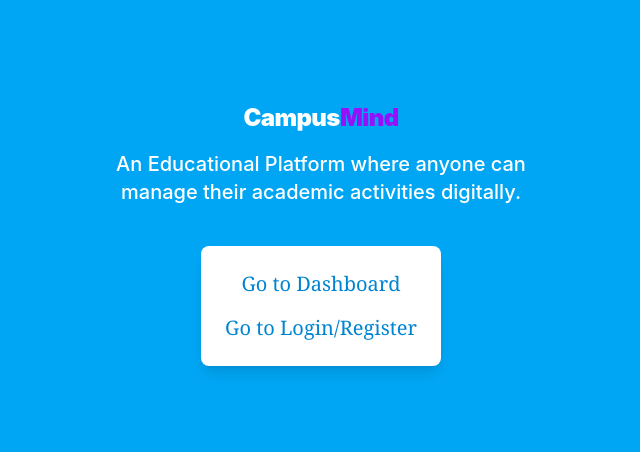
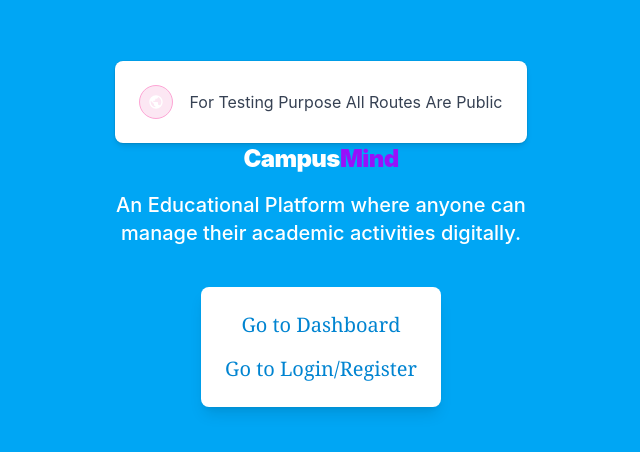
Before and after one commit to subrataroy912/Campus-Mind, a React (Vite) app: page / in a window 1280 px wide. Shown: the part 166-618 px from the top of the page, without its empty margins (319-959 px from the left). Built offline with nearby package versions, Linux system fonts and the light colour scheme.

Commit message:
added a text to shows all routes are public

```diff
--- a/src/App.jsx
+++ b/src/App.jsx
@@ -1,11 +1,22 @@
 import React from 'react'
 import { Link } from 'react-router-dom'
 import BrandLogo from './components/common/BrandLogo'
+import { MdOutlinePublic } from 'react-icons/md'
 
 function App() {
   return (
     <div className='min-h-screen bg-sky-500 flex flex-col items-center justify-center p-4'>
 
+      <div class="flex items-center gap-4 rounded-lg bg-white p-6 shadow-md outline outline-black/5 dark:bg-gray-800">
+        <span class="inline-flex shrink-0 rounded-full border border-pink-300 bg-pink-100 p-2 dark:border-pink-300/10 dark:bg-pink-400/10">
+          <MdOutlinePublic color='white' />
+        </span>
+        <div>
+          <p class="text-gray-700 dark:text-gray-400">
+            For Testing Purpose All Routes Are Public
+          </p>
+        </div>
+      </div>
       <div className='text-center mb-10 text-white'>
         <div className='flex justify-center mb-4'>
           <BrandLogo />
```
